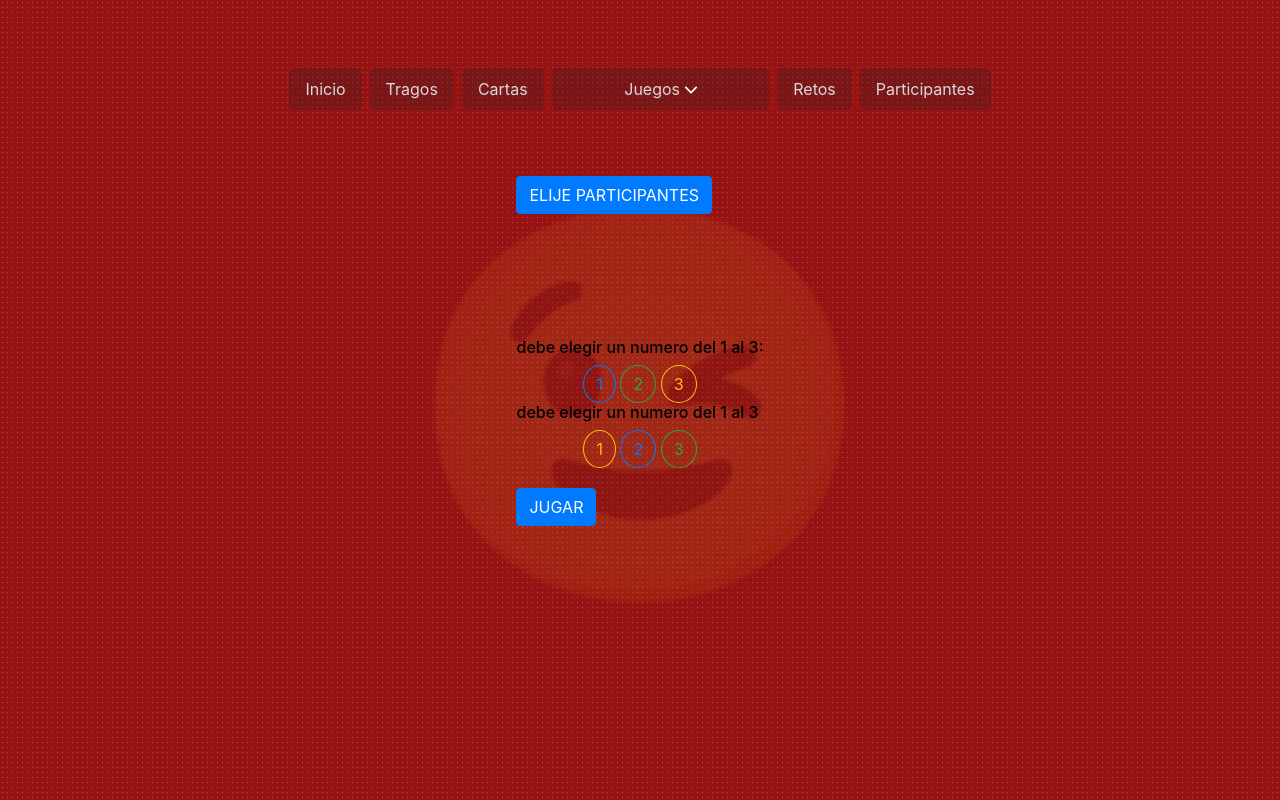
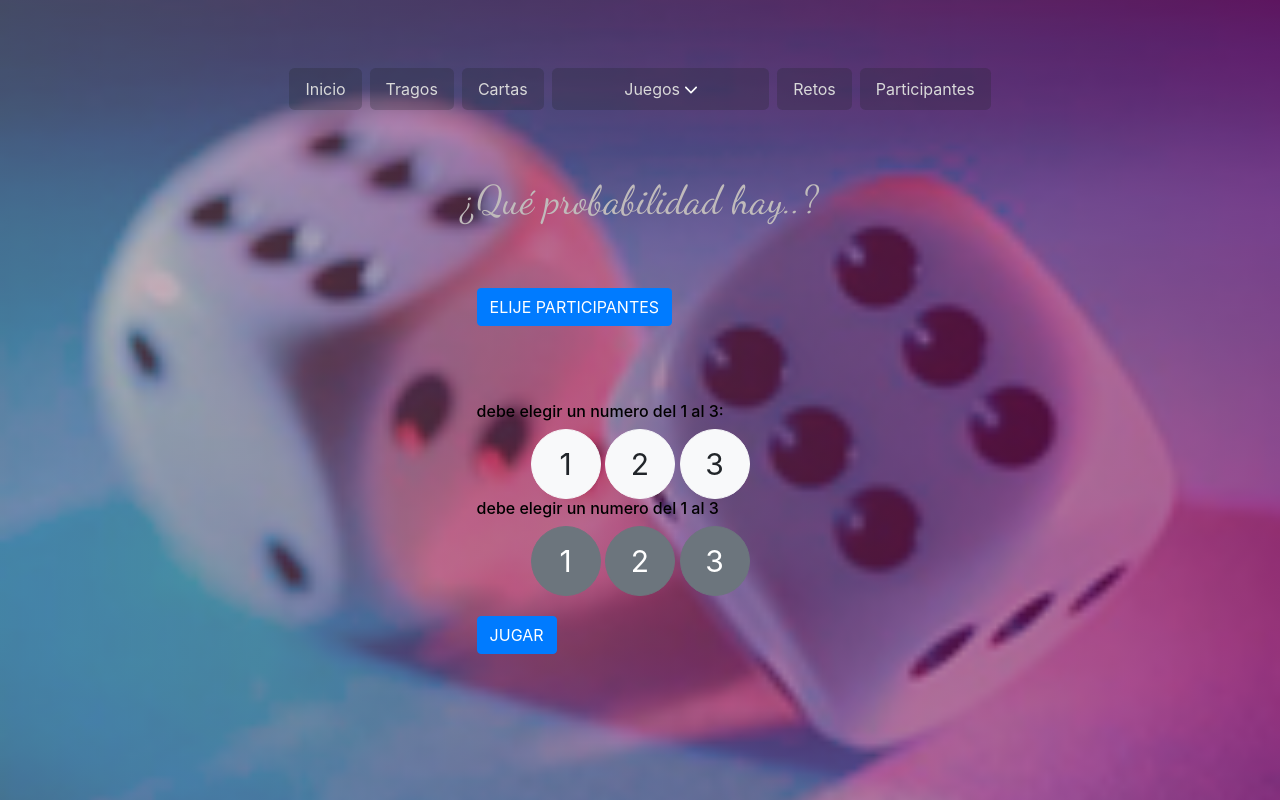
Before and after one commit to CuchiBJ/Metodolog-as-giles-Grupo-1, a plain HTML site: page probabilidad.html in a window 1280 px wide. Drawn offline with nearby package versions, Linux system fonts and the light colour scheme.

Commit message:
corregir estilos

```diff
--- a/estilos2.css
+++ b/estilos2.css
@@ -1,5 +1,6 @@
 @charset "UTF-8";
 @import url("https://fonts.googleapis.com/css?family=Raleway&display=swap");
+@import url('https://fonts.googleapis.com/css?family=Dancing+Script');
 *,
 ::before,
 ::after {
@@ -112,3 +113,36 @@ body {
   background-position: 0 0, 5px 5px;
   background-size: 5px 5px;
 }
+
+h1 {
+  display: flex;
+  align-items: center;
+  position:relative;
+  color: rgb(192, 187, 187);
+  font-family: 'Dancing Script';
+  justify-content: center;
+  justify-items: center;
+}
+
+
+h1::after, h1::before{
+  content: '';
+  position: absolute;
+  width:300px;
+  height:1.5px;
+  background-color: currentColor;
+  top:1.1em;
+  transform: scale(0);
+  transition:all 0.4s ease-in;
+}
+
+h1:hover::before, h1:hover::after{
+  transform: scale(1);
+}
+#elegirnum button {
+  border-radius: 50%;
+  text-align: center;
+  font-size: 30px;
+  width: 70px;
+  height: 70px;
+}
--- a/probabilidad.html
+++ b/probabilidad.html
@@ -3,19 +3,33 @@
     <head>
         <meta charset="UTF-8">
         <title>Prueba VUE</title>
-        <link rel=stylesheet href="estilo.css" type="text/css">
+        <link rel=stylesheet href="estilos2.css" type="text/css">
         <link rel="stylesheet" href="https://stackpath.bootstrapcdn.com/bootstrap/4.5.2/css/bootstrap.min.css" integrity="sha384-JcKb8q3iqJ61gNV9KGb8thSsNjpSL0n8PARn9HuZOnIxN0hoP+VmmDGMN5t9UJ0Z" crossorigin="anonymous">
         <script src="https://unpkg.com/sweetalert/dist/sweetalert.min.js"></script>
+
     </head>
         <body style=" color: currentcolor;
-        background: radial-gradient(#dc3545 6%, transparent 6%), #961313;
-        background-position: 0 0, 5px 5px;
-        background-size: 5px 5px;">
+        width: 100%;
+        height:600px;
+        background: #c0b2bc;
+          /* fallback for old browsers */
+          background: -webkit-linear-gradient(to right hsla(336, 6%, 33%, 0.671), hsl(317, 45%, 52%, 0.664)), url(dados.jpeg) 100%;
+          background: linear-gradient(to right, hsla(341, 10%, 49%, 0.493), rgba(124, 8, 91, 0.664)), url(dados.jpeg) 100%;
+          background-size: cover;
+          background-attachment: fixed;
+          position: relative;
+         ">
 
             <div id="navbar">
                 <navigation></navigation>
             </div>
             <div id="app2">
+
+              <div class="container mt-3">
+                <h1 class="lines-effect">¿Qué probabilidad hay..? </h1>
+
+             <div class="form-group">
+
 
                          <div id="cont" class="container mt-3 ">
                            <button class="btn btn-primary" @click="elegir">ELIJE PARTICIPANTES</button>
@@ -34,15 +48,15 @@
 
                              <h6>{{va}} debe elegir un numero del 1 al 3:</h6>
                              <div id="elegirnum" class="container text-center ">
-                             <button type="button" class="btn btn-outline-primary" :disabled="deshabilitado1" @click="numelegido1(1)">1</button>
-                             <button type="button" class="btn btn-outline-success" :disabled="deshabilitado1" @click="numelegido1(2)">2</button>
-                             <button type="button" class="btn btn-outline-warning" :disabled="deshabilitado1" @click="numelegido1(3)">3</button>
+                             <button type="button" class="btn btn-light" :disabled="deshabilitado1" @click="numelegido1(1)">1</button>
+                             <button type="button" class="btn btn-light" :disabled="deshabilitado1" @click="numelegido1(2)">2</button>
+                             <button type="button" class="btn btn-light" :disabled="deshabilitado1" @click="numelegido1(3)">3</button>
                              </div>
                               <h6>{{vari}} debe elegir un numero del 1 al 3</h6>
                               <div id="elegirnum" class="container text-center ">
-                                <button type="button" class="btn btn-outline-warning" :disabled="deshabilitado2" @click="numelegido2(1)">1</button>
-                                <button type="button" class="btn btn-outline-primary" :disabled="deshabilitado2" @click="numelegido2(2)">2</button>
-                                <button type="button" class="btn btn-outline-success" :disabled="deshabilitado2" @click="numelegido2(3)">3</button>
+                                <button type="button" class="btn btn-secondary" :disabled="deshabilitado2" @click="numelegido2(1)">1</button>
+                                <button type="button" class="btn btn-secondary" :disabled="deshabilitado2" @click="numelegido2(2)">2</button>
+                                <button type="button" class="btn btn-secondary" :disabled="deshabilitado2" @click="numelegido2(3)">3</button>
                                 </div>
 
                              <button class="btn btn-primary" @click="jugar(num1,num2)" style="margin-top: 20px;">JUGAR</button>
```
Also changed, not shown: participantes.html (+6 -2 lines), fiesta.jpeg (added).
